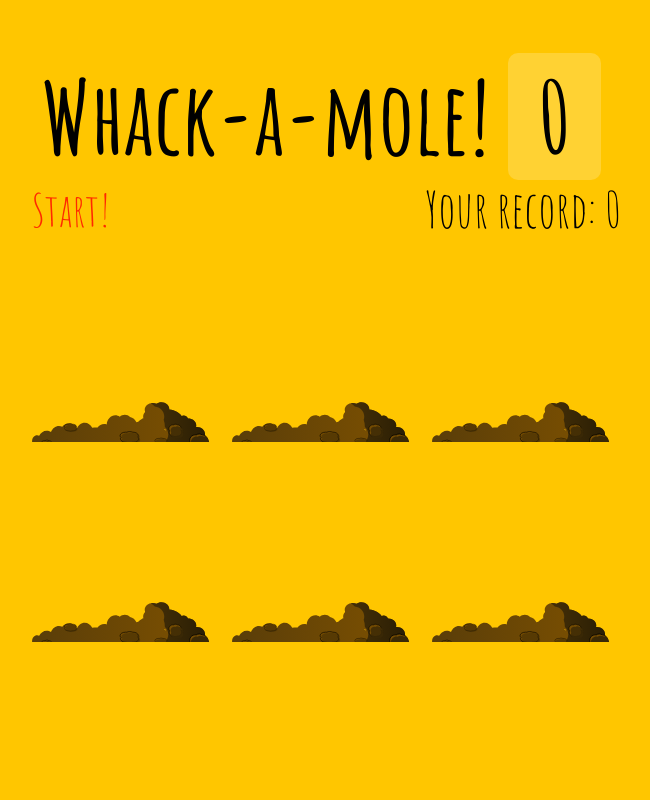
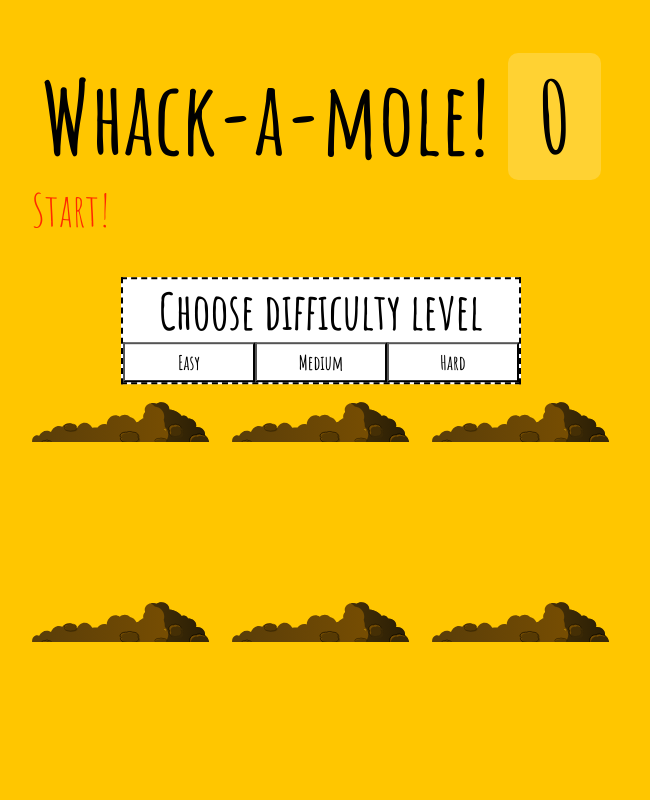
Before and after one commit to dziukers/Whack-A-Mole, a plain HTML site: page index.html in a window 1280 px wide. Shown: the whole page, without its empty margins (319-969 px from the left). Drawn offline with Linux system fonts and the light colour scheme.

Commit message:
added levels, rwd

```diff
--- a/index.html
+++ b/index.html
@@ -8,6 +8,13 @@
   <link rel="stylesheet" href="style.css">
 </head>
 <body>
+  <div class='levels-modal'>
+    <h3 class="levels-title">Choose difficulty level</h3>
+
+    <button data-level='easy' class="level">Easy</button>
+    <button data-level='medium' class="level">Medium</button>
+    <button data-level='hard' class="level">Hard</button>
+  </div>
   <h1>Whack-a-mole! <span class="score">0</span></h1>
   <nav>
     <button class='start' onClick="startGame()">Start!</button>
@@ -38,7 +45,35 @@
 
 
 <script>
-  window.onload = displayRecord;
+  let start, end, currentLevel;
+  let record =  0;
+
+    const modal = document.querySelector('.levels-modal');
+    const levels = modal.querySelectorAll('.level');
+    const choosenLevel = document.querySelector('.choosen-level');
+
+    modal.classList.add('levels-modal-active');
+    levels.forEach(level => level.addEventListener('click', function() {
+      currentLevel = this.dataset.level;
+      switch (this.dataset.level) {
+        case 'easy':
+          start = 400;
+          end = 1000;
+          break;
+        case 'medium':
+          start = 200;
+          end = 800;
+          break;
+        case 'hard':
+          start = 100;
+          end = 500;
+          break;
+      }
+      modal.classList.remove('levels-modal-active');
+      record = localStorage.getItem(`record${currentLevel}`) || 0;
+      displayRecord();
+    }))
+
   const holes = document.querySelectorAll('.hole');
   const scoreBoard = document.querySelector('.score');
   const moles = document.querySelectorAll('.mole');
@@ -51,7 +86,8 @@
   const timer = document.querySelector('.timer');
   const recordInfo = document.querySelector('.record');
   let countdown;
-  let record = localStorage.getItem('record') || 0;
+
+console.log(`record${currentLevel}`);
 
   function randomTime(min, max) {
     return Math.round(Math.random() * (max - min) + min);
@@ -85,7 +121,7 @@
         timer.textContent = `Your score: ${score}`;
     }
         if(record < score){
-          localStorage.setItem('record', score);
+          localStorage.setItem(`record${currentLevel}`, score);
           record = score;
           recordInfo.textContent = `New record: ${record}`;
           recordInfo.style.color = 'rgb(255,0,0)'
@@ -96,16 +132,16 @@
     , 1000)
   }
 
-  function displayRecord() {
+function displayRecord() {
     recordInfo.style.color = 'rgb(0,0,0)'
-    recordInfo.textContent = `Your record: ${record}`;
+    recordInfo.innerHTML = `Your record<sub class='choosen-level'>${currentLevel}</sub>: ${record}`;
   }
   function peep() {
-    const time = randomTime(200,1000);
+    const time = randomTime(start,end);
     const hole = randomHole(holes);
     const mole = hole.querySelector('.mole');
     mole.addEventListener('click', bonk, {once:true})
-
+    mole.addEventListener('touchstart', bonk, {once:true})
     hole.classList.add('up');
     setTimeout(() => {
       hole.classList.remove('up');
@@ -126,7 +162,7 @@
     if(!e.isTrusted) return;
     score++;
     this.classList.remove('up');
-    scoreBoard.textContent = score;
+    scoreBoard.innerText = score;
   }
 
   function displayTimer(gameTime) {
@@ -145,7 +181,6 @@
       }
     }, 1000);
   }
-
 </script>
 </body>
 </html>
--- a/style.css
+++ b/style.css
@@ -58,6 +58,10 @@ transform: scale(1)
   line-height: 1;
   border-radius: 1rem;
 }
+.choosen-level {
+  font-size: 0.5em;
+  color: rgba(58, 8, 8, 0.5)
+}
 
 .game {
   width: 600px;
@@ -105,6 +109,43 @@ transform: scale(1)
   text-align: center;
 }
 
+.levels-modal{
+  width:400px;
+  max-height:400px;
+  position:absolute;
+  top:40%;
+  left:50%;
+  transform: translate(-50%,-40%);
+  margin:0 auto;
+  background:white;
+  z-index: 10;
+  flex-wrap:wrap;
+  border:2px dashed black;
+  display: none;
+  opacity:0;
+  transition:opacity 1s;
+}
+.levels-modal-active {
+  display: flex;
+  opacity:1;
+}
+.levels-title {
+  width:100%;
+  text-align: center;
+  font-size:5em;
+  margin:0;
+  padding:0;
+}
+.level {
+flex:1;
+background:none;
+min-height:40px;
+font-family: inherit;
+font-weight: bold;
+font-size: 2em;
+outline:0;
+}
+
 
 @media (max-width:600px) {
   body{
@@ -135,6 +176,9 @@ transform: scale(1)
 }
 
 @media (max-width:500px){
+  .levels-modal {
+    width:90%;
+  }
   .hole {
     max-height: 150px;
   }
```
